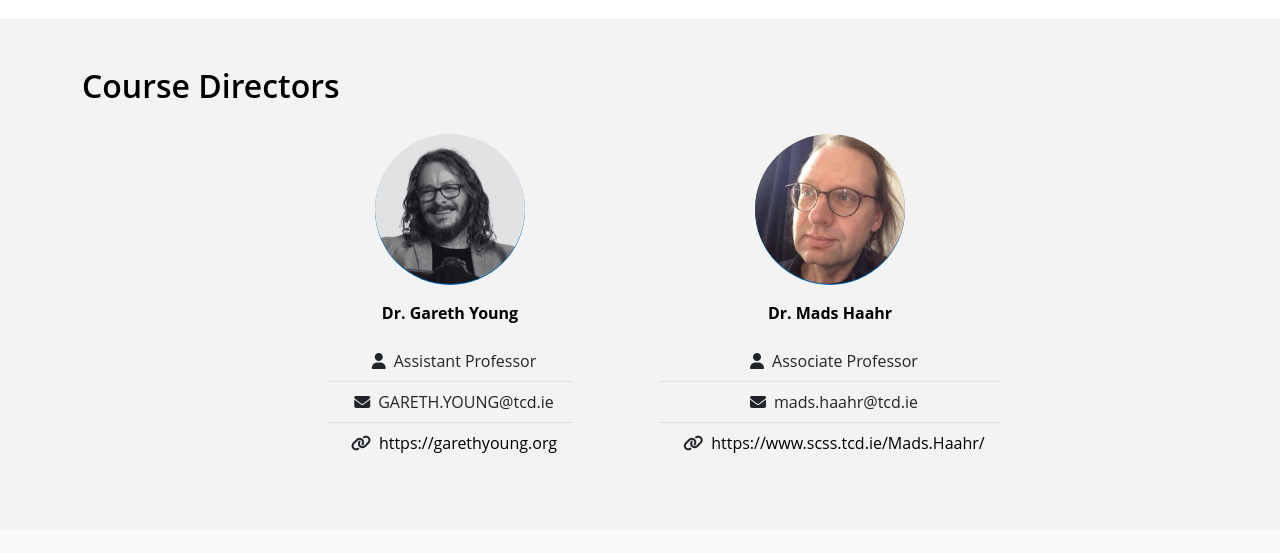
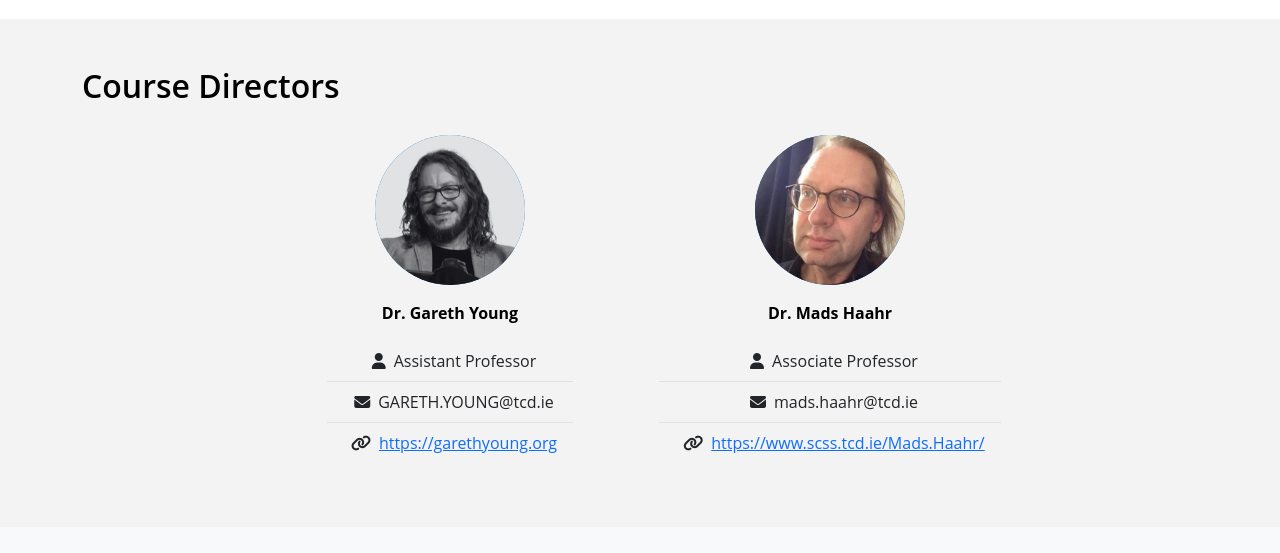
Before and after one commit to nithyalokuge/Westland-Square-Building, a plain HTML site: page src/contact.html in a window 1280 px wide. Shown: the part 1200-1753 px from the top of the page. Drawn offline with nearby package versions, Linux system fonts and the light colour scheme.

Commit message:
Applied today changes - board excluded

```diff
--- a/assets/style/main.css
+++ b/assets/style/main.css
@@ -834,19 +834,3 @@ footer {
         margin-top: 20px;
     }
 }
-
-#course-director a {
-    text-decoration: none;
-    color: black;
-    display: inline-block;
-    padding-bottom:2px;
-    background-image: linear-gradient(#000 0 0);
-    background-position: right -100% bottom 0;
-    background-size: 200% 2px;
-    background-repeat: no-repeat;
-}
-#course-director a:hover {
-    background-position: left -100% bottom 0;
-    transition: background-position 0.5s;
-    cursor:pointer;
-}
```
Also changed, not shown: src/contact.html (line endings or trailing spaces).
